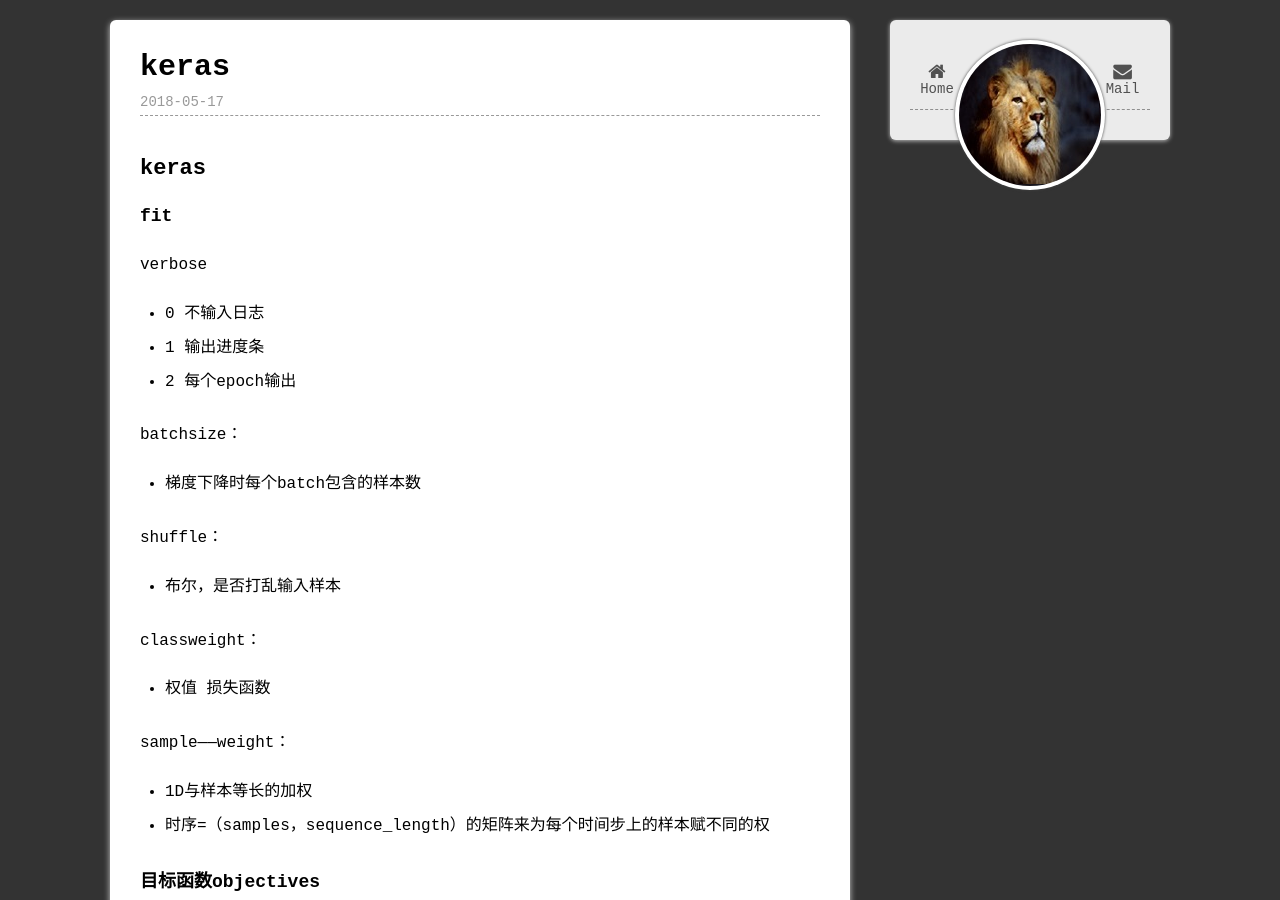
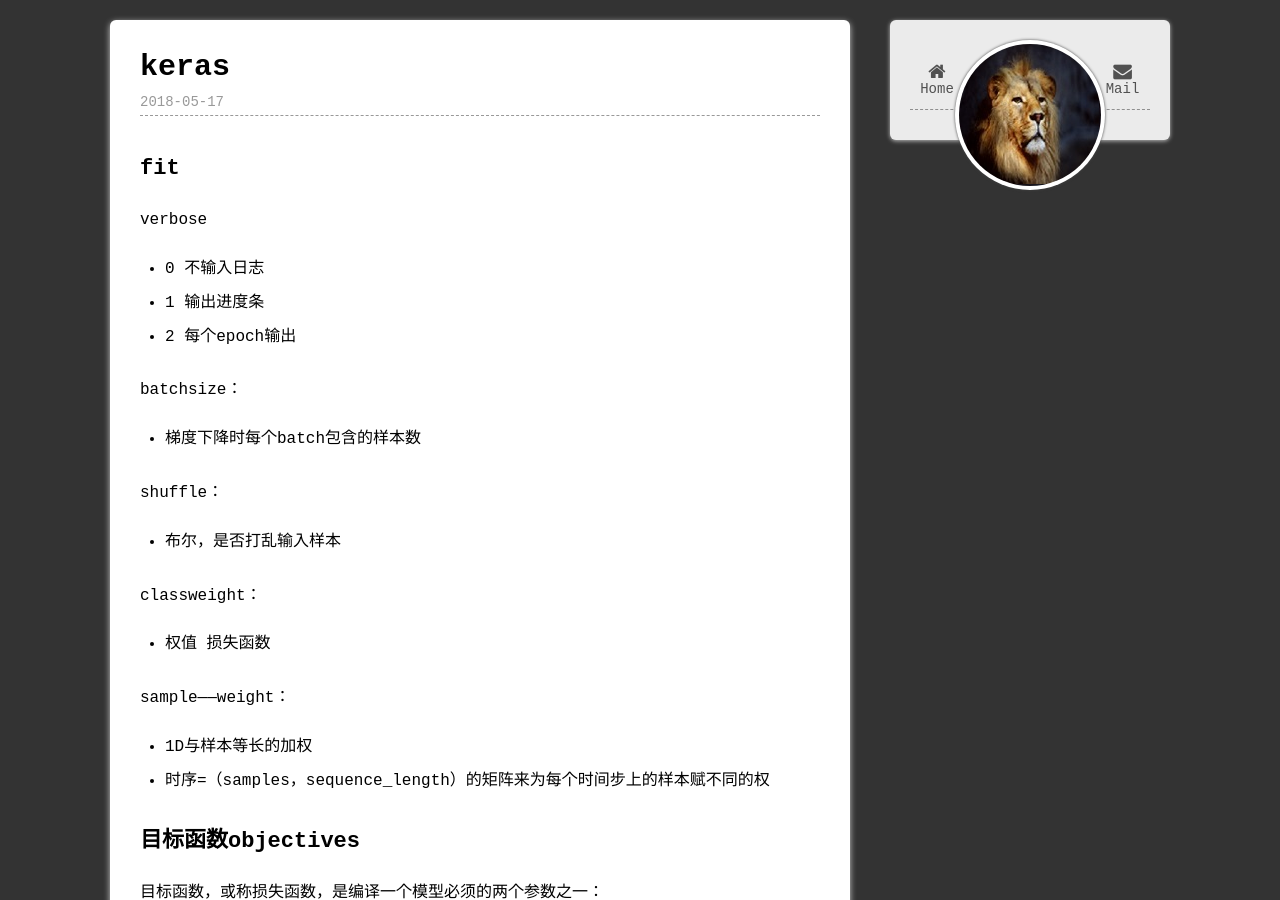
Before and after one commit to jjAugust/jjAugust.github.io, a Jekyll site: the page built from _posts/resume/2018-05-17-keras.md, in a window 1280 px wide and 900 px high. Built offline with Jekyll 4.4.1, drawn with Linux system fonts in a browser that asks for light colours.

Commit message:
Update 2018-05-17-keras.md

```diff
--- a/_posts/resume/2018-05-17-keras.md
+++ b/_posts/resume/2018-05-17-keras.md
@@ -6,9 +6,7 @@ title: keras
 description: keras
 ---
 
-## keras
-
-### fit
+## fit
 
 verbose
 
@@ -37,11 +35,11 @@ sample——weight：
 
 
 
-### 目标函数objectives
+## 目标函数objectives
 
 目标函数，或称损失函数，是编译一个模型必须的两个参数之一：
 
-#### 可用的目标函数
+### 可用的目标函数
 
 - mean_squared_error或mse
 - mean_absolute_error或mae
```
